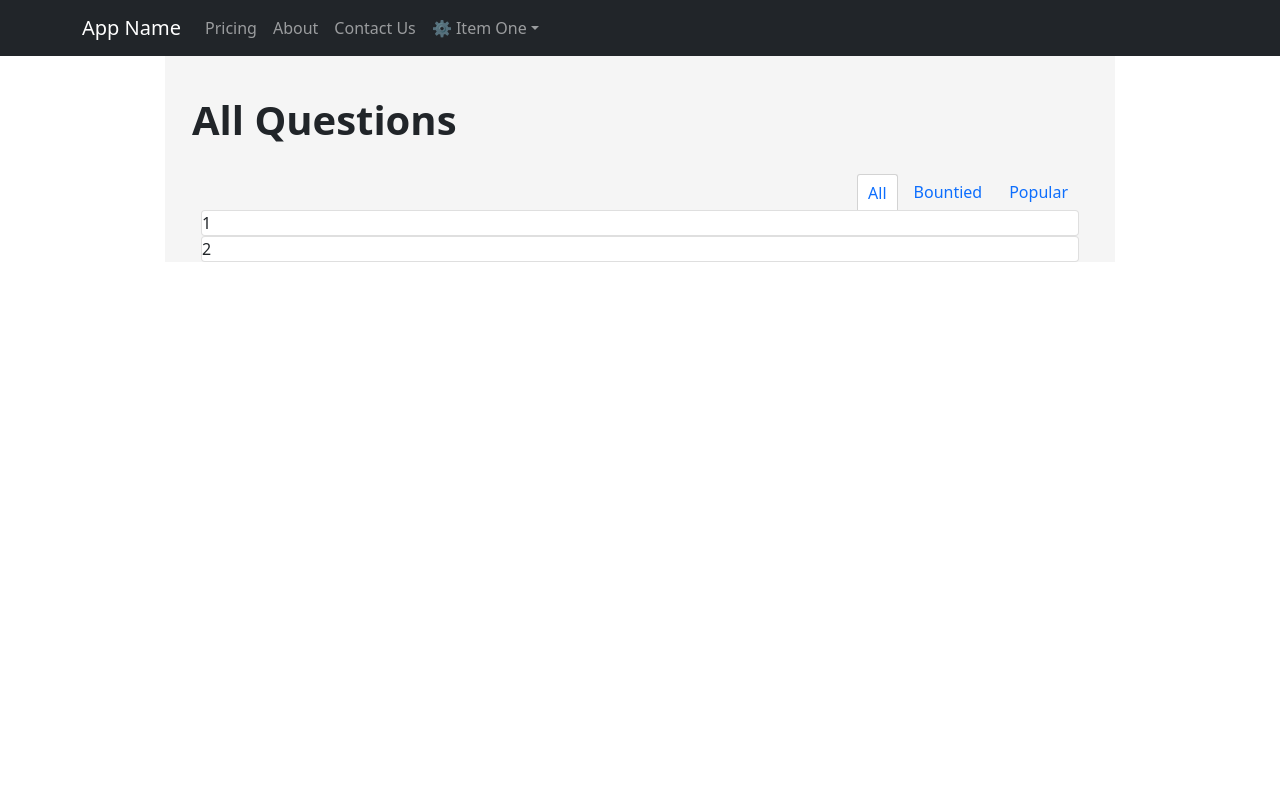
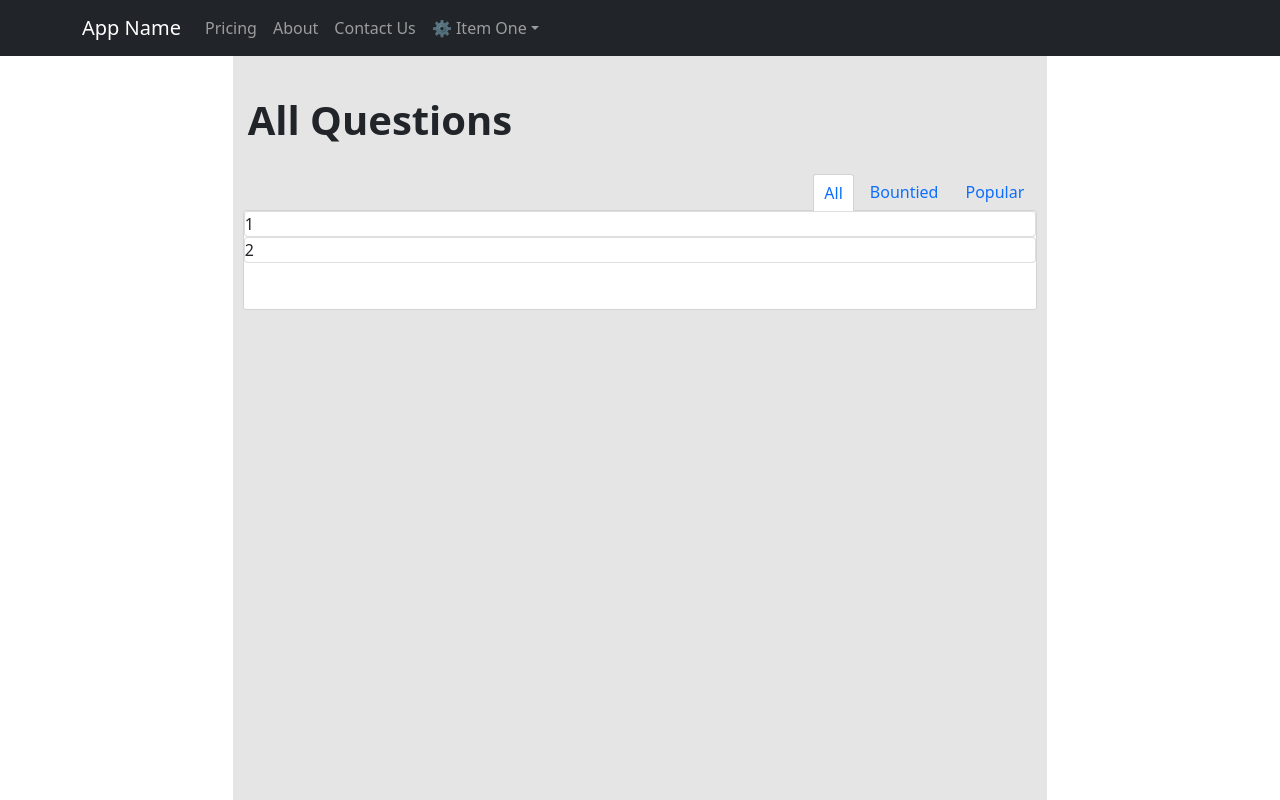
Before and after one commit to duclam227/UIMarket-Frontend, a React (Create React App) app: page /questions/all in a window 1280 px wide. Built offline with nearby package versions, Linux system fonts and the light colour scheme.

Commit message:
adjust css for question list page, add a container for tab contents

```diff
--- /dev/null
+++ b/src/components/QuestionList/QuestionList.module.css
@@ -0,0 +1,2 @@
+.container {
+}
--- a/src/components/QuestionList/QuestionList.tsx
+++ b/src/components/QuestionList/QuestionList.tsx
@@ -2,6 +2,8 @@ import Container from 'react-bootstrap/Container';
 import { FC } from 'react';
 import { Card } from 'react-bootstrap';
 import { question } from '../../app/util/interfaces';
+
+import style from './QuestionList.module.css';
 
 interface Props {
   questionsList: Array<question>
@@ -28,9 +30,9 @@ const QuestionList: FC<Props> = (props) => {
 
   return (
     <>
-      <Container fluid='sm'>
+      <div className={style.container}>
         {renderQuestions()}
-      </Container>
+      </div>
     </>
   );
 };
--- a/src/pages/QuestionsListPage/QuestionListsPage.module.css
+++ b/src/pages/QuestionsListPage/QuestionListsPage.module.css
@@ -1,6 +1,10 @@
+@import '../../app/util/colors.css';
+
 .container {
-	position: relative;
 	height: 100%;
+
+	display: grid;
+	grid-template-columns: 1fr 3.5fr 1fr;
 }
 
 .title {
@@ -9,7 +13,8 @@
 }
 
 .mainContent {
-	background-color: rgb(245, 245, 245);
+	grid-column: 2;
+	background-color: var(--gray);
 }
 
 .tabContainer {
@@ -30,9 +35,30 @@
 }
 
 .tabItem.active {
+	position: relative;
 	background-color: white;
 
 	border: 1px solid lightgray;
 	border-bottom: none;
 	border-radius: 3px 3px 0 0;
+
+	z-index: 5;
 }
+
+.tabItem.active::before {
+	content: '';
+	position: absolute;
+	bottom: -1px;
+	width: 100%;
+	border-bottom: white solid 2px;
+}
+
+.questionsList {
+	margin: 0 10px;
+
+	background-color: white;
+	border: 1px solid lightgray;
+	border-radius: 3px;
+
+	min-height: 100px;
+}
--- a/src/pages/QuestionsListPage/QuestionListsPage.tsx
+++ b/src/pages/QuestionsListPage/QuestionListsPage.tsx
@@ -1,5 +1,3 @@
-import Container from 'react-bootstrap/Container';
-import { Row, Col } from 'react-bootstrap';
 import { FC } from 'react';
 import { Routes, Route, Navigate } from 'react-router-dom';
 
@@ -28,23 +26,21 @@ const QuestionListsPage: FC = () => {
 	return (
 		<>
 			<PageWithNavbar>
-				<Container className={style.container} fluid='sm'>
-					<Row>
-						<Col></Col>
-						<Col xs={10} className={style.mainContent}>
-							<h1 className={style.title}>All Questions</h1>
-							<QuestionListsPageNavigator tabList={tabList} />
+				<div className={style.container}>
+					<div className={style.mainContent}>
+						<h1 className={style.title}>All Questions</h1>
+						<QuestionListsPageNavigator tabList={tabList} />
 
+						<div className={style.questionsList}>
 							<Routes>
 								<Route path="all" element={<QuestionList questionsList={[{ question: '1' }, { question: '2' }]} />} />
 								<Route path="bountied" element={<p>bountied hey</p>} />
 								<Route path="popular" element={<p>popular yo</p>} />
 								<Route path="/*" element={<Navigate replace to='all' />} />
 							</Routes>
-						</Col>
-						<Col></Col>
-					</Row>
-				</Container>
+						</div>
+					</div>
+				</div>
 			</PageWithNavbar>
 
 		</>
```
